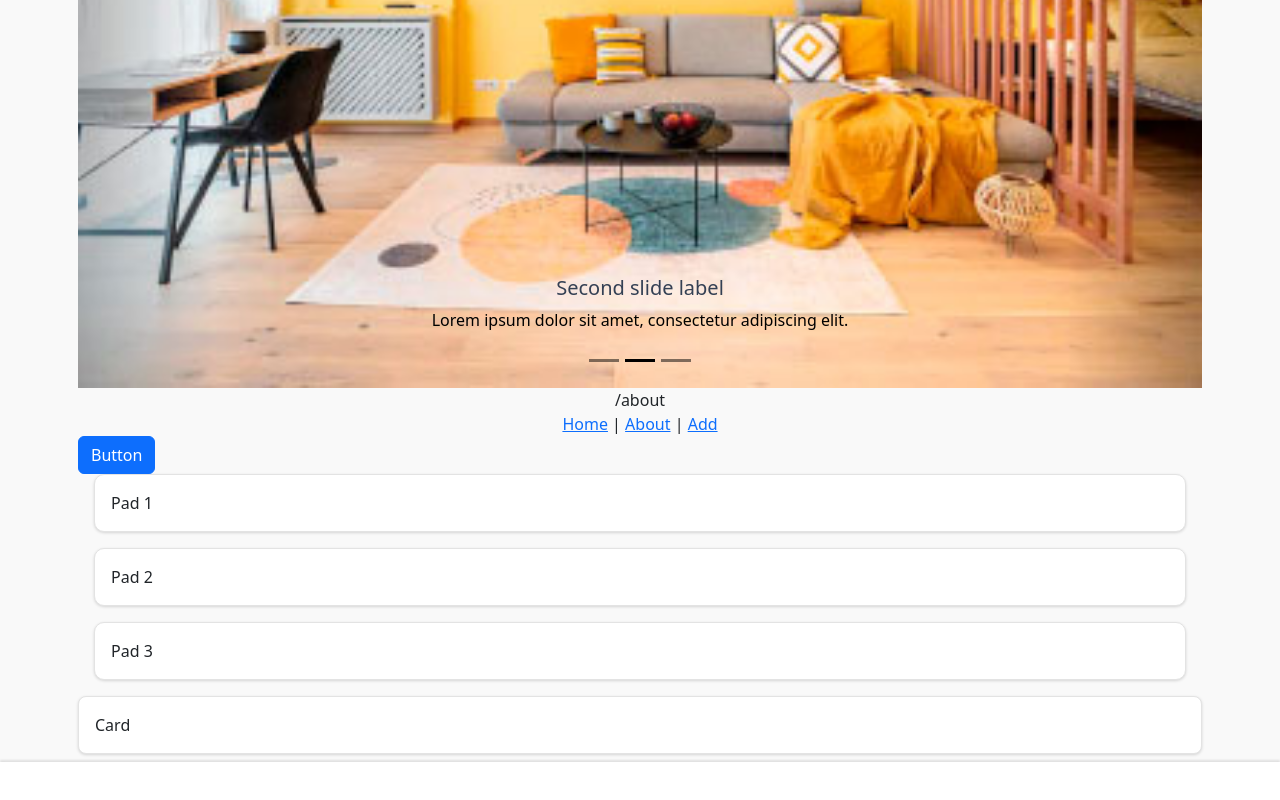
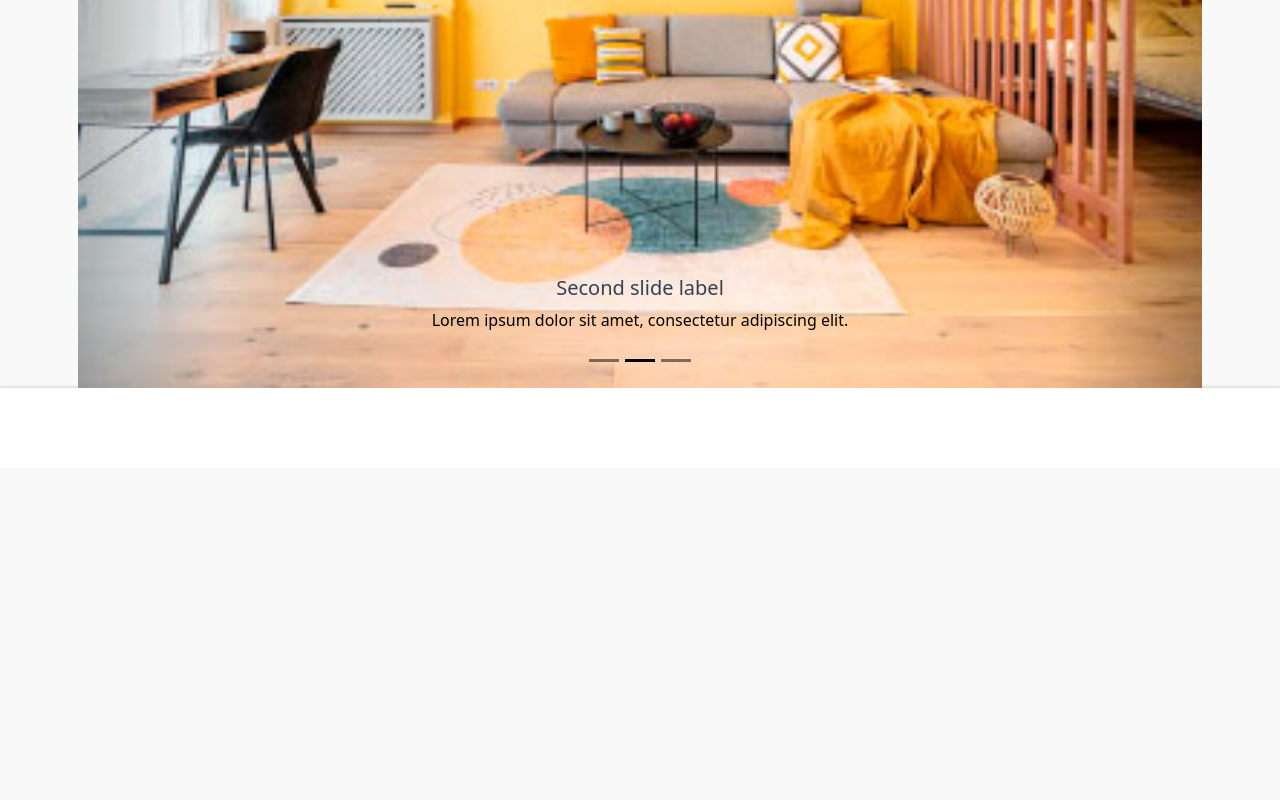
Before and after one commit to teratron/realoc, a React (Vite) app: page /realoc/about in a window 1280 px wide. Shown: the part 537-1337 px from the top of the page. After the commit the page ends 1005 px from the top, so only its background shows below. Built offline with nearby package versions, Linux system fonts and the light colour scheme.

Commit message:
Add drawer (offcanvas)

```diff
--- /dev/null
+++ b/src/components/Drawer/_drawer.scss
@@ -0,0 +1,3 @@
+.drawer {
+
+}
--- /dev/null
+++ b/src/components/Drawer/index.tsx
@@ -0,0 +1,41 @@
+import {/*Nav, Navbar, */Offcanvas} from 'react-bootstrap'
+import {useState} from 'react'
+import './_drawer.scss'
+
+function Drawer() {
+    const [show, setShow] = useState(false)
+    const handleClose = () => setShow(false)
+    //const handleShow = () => setShow(true)
+
+        /*<Navbar.Offcanvas
+    id="offcanvasNavbar"
+    aria-labelledby="offcanvasNavbarLabel"
+    placement="end">
+        <Offcanvas.Header closeButton>
+    <Offcanvas.Title id="offcanvasNavbarLabel">
+        Offcanvas
+        </Offcanvas.Title>
+</Offcanvas.Header>
+    <Offcanvas.Body>
+        <Nav className="justify-content-end flex-grow-1 pe-3">
+            <Nav.Link href="#action1">Home</Nav.Link>
+            <Nav.Link href="#action2">Link</Nav.Link>
+        </Nav>
+    </Offcanvas.Body>
+</Navbar.Offcanvas>*/
+
+
+    return (
+        <Offcanvas show={show} onHide={handleClose}>
+            <Offcanvas.Header closeButton>
+                <Offcanvas.Title>Offcanvas</Offcanvas.Title>
+            </Offcanvas.Header>
+            <Offcanvas.Body>
+                Some text as placeholder. In real life you can have the elements you
+                have chosen. Like, text, images, lists, etc.
+            </Offcanvas.Body>
+        </Offcanvas>
+    )
+}
+
+export default Drawer
--- a/src/components/Pad/_pad.scss
+++ b/src/components/Pad/_pad.scss
@@ -1,8 +1,4 @@
 .app-pad {
-  --card-padding: 4rem;
-  --card-border-width: 1px;
-  --card-border-radius: .5rem;
-
   background-color: white;
   border: 1px solid #e3e3e3;
   border-radius: 10px;
--- a/src/containers/Header/index.tsx
+++ b/src/containers/Header/index.tsx
@@ -1,6 +1,7 @@
 import {useState} from 'react'
-import {Link} from 'react-router-dom'
-import {Button, Container, Offcanvas} from 'react-bootstrap'
+import {Link, useLocation} from 'react-router-dom'
+import {Button, Container, Offcanvas, Stack} from 'react-bootstrap'
+//import Drawer from '../../components/Drawer'
 import logo from '../../assets/media/logo_realoc.png'
 import './_header.scss'
 
@@ -16,11 +17,14 @@ function Header(props: HeaderProps) {
     const Drawer = () => (
         <Offcanvas show={show} onHide={handleClose}>
             <Offcanvas.Header closeButton>
-                <Offcanvas.Title>Offcanvas</Offcanvas.Title>
+                <Offcanvas.Title>{useLocation().pathname}</Offcanvas.Title>
             </Offcanvas.Header>
             <Offcanvas.Body>
-                Some text as placeholder. In real life you can have the elements you
-                have chosen. Like, text, images, lists, etc.
+                <Stack gap={3}>
+                    <Link to="/">Home</Link>
+                    <Link to="/about">About</Link>
+                    <Link to="/add">Add</Link>
+                </Stack>
             </Offcanvas.Body>
         </Offcanvas>
     )
--- a/src/pages/404.tsx
+++ b/src/pages/404.tsx
@@ -1,28 +1,19 @@
-import {Link, useLocation} from 'react-router-dom'
 import Header from '../containers/Header'
 import Footer from '../containers/Footer'
 import Main from '../containers/Main'
 
 export const title: string = '404'
 
-function About() {
+function NotFound() {
     return (
         <>
             <Header/>
             <Main>
-                <div style={{textAlign: "center"}}>{useLocation().pathname}</div>
-                <div style={{textAlign: "center"}}>
-                    <Link to="/">Home</Link>
-                    <span> | </span>
-                    <Link to="/about">About</Link>
-                    <span> | </span>
-                    <Link to="/add">Add</Link>
-                </div>
-                <h1>404</h1>
+                <h1>{title}</h1>
             </Main>
             <Footer/>
         </>
     )
 }
 
-export default About
+export default NotFound
--- a/src/pages/About.tsx
+++ b/src/pages/About.tsx
@@ -1,17 +1,15 @@
-import {Link, useLocation} from 'react-router-dom'
 import Header from '../containers/Header'
 import Footer from '../containers/Footer'
 import Main from '../containers/Main'
-import {Button, Card, Carousel} from 'react-bootstrap'
+import {Carousel} from 'react-bootstrap'
 import images from '../assets/media/plug_room_01.jpg'
-import Pad from '../components/Pad'
 
 export const title: string = 'About'
 
 function About() {
     return (
         <>
-            <Header title={"-About-"}/>
+            <Header title={title}/>
             <Main>
                 <Carousel data-bs-theme="dark">
                     <Carousel.Item>
@@ -50,31 +48,6 @@ function About() {
                         </Carousel.Caption>
                     </Carousel.Item>
                 </Carousel>
-
-                <div style={{textAlign: "center"}}>{useLocation().pathname}</div>
-                <div style={{textAlign: "center"}}>
-                    <Link to="/">Home</Link>
-                    <span> | </span>
-                    <Link to="/about">About</Link>
-                    <span> | </span>
-                    <Link to="/add">Add</Link>
-                </div>
-
-                <Button>Button</Button>
-
-                <Pad className="pad-1">
-                    <div>Pad 1</div>
-                </Pad>
-                <Pad className="pad-2">
-                    <div>Pad 2</div>
-                </Pad>
-                <Pad className="pad-3">
-                    <div>Pad 3</div>
-                </Pad>
-
-                <Card>
-                    Card
-                </Card>
             </Main>
             <Footer/>
         </>
--- a/vite.config.ts
+++ b/vite.config.ts
@@ -5,8 +5,8 @@ import autoprefixer from 'autoprefixer'
 // https://vitejs.dev/config/
 export default defineConfig({
     root: './src',
-    base: './',
-    //base: 'https://teratron.github.io/realoc',
+    //base: './',
+    base: 'https://teratron.github.io/realoc',
     publicDir: '../public',
     appType: 'mpa',
     plugins: [
```
Also changed, not shown: src/pages/Home.tsx (+0 -11 lines).
